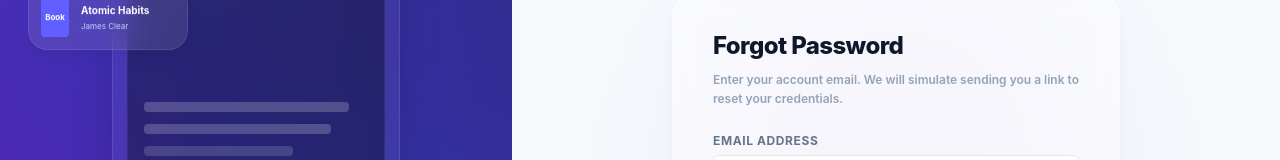
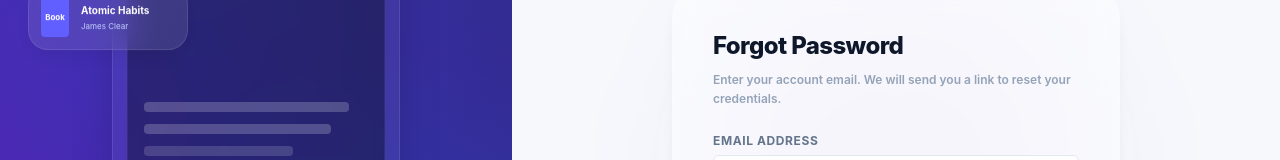
Before and after one commit to kaabkhan879-spec/Librovia, a React (Vite) app: page /forgot-password in a window 1280 px wide. Shown: the part 294-454 px from the top of the page. Built offline with nearby package versions, Linux system fonts and the light colour scheme; no server answers; the database is empty.

Commit message:
style: remove simulated references from forgot password copy

```diff
--- a/src/components/auth/ForgotPasswordForm.tsx
+++ b/src/components/auth/ForgotPasswordForm.tsx
@@ -73,7 +73,7 @@ export const ForgotPasswordForm: React.FC = () => {
               Check your inbox
             </h2>
             <p className="text-text-sub max-w-sm text-xs leading-relaxed">
-              We have simulated sending a password reset link to{' '}
+              We have sent a password reset link to{' '}
               <strong className="text-text-main">{email}</strong>. Please check your emails.
             </p>
           </div>
@@ -95,7 +95,7 @@ export const ForgotPasswordForm: React.FC = () => {
         <div className="space-y-2">
           <h2 className="text-text-main text-2xl font-extrabold tracking-tight">Forgot Password</h2>
           <p className="text-text-muted text-xs leading-relaxed font-semibold">
-            Enter your account email. We will simulate sending you a link to reset your credentials.
+            Enter your account email. We will send you a link to reset your credentials.
           </p>
         </div>
 
```
